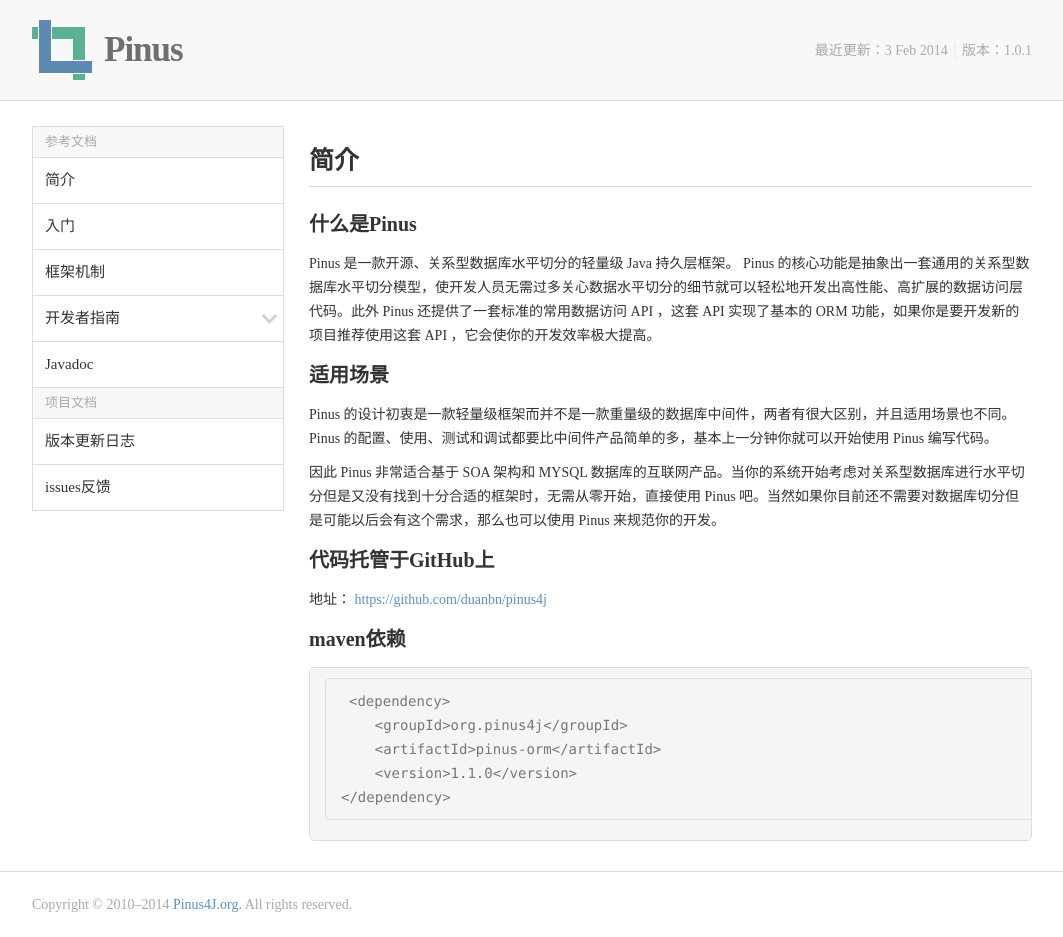
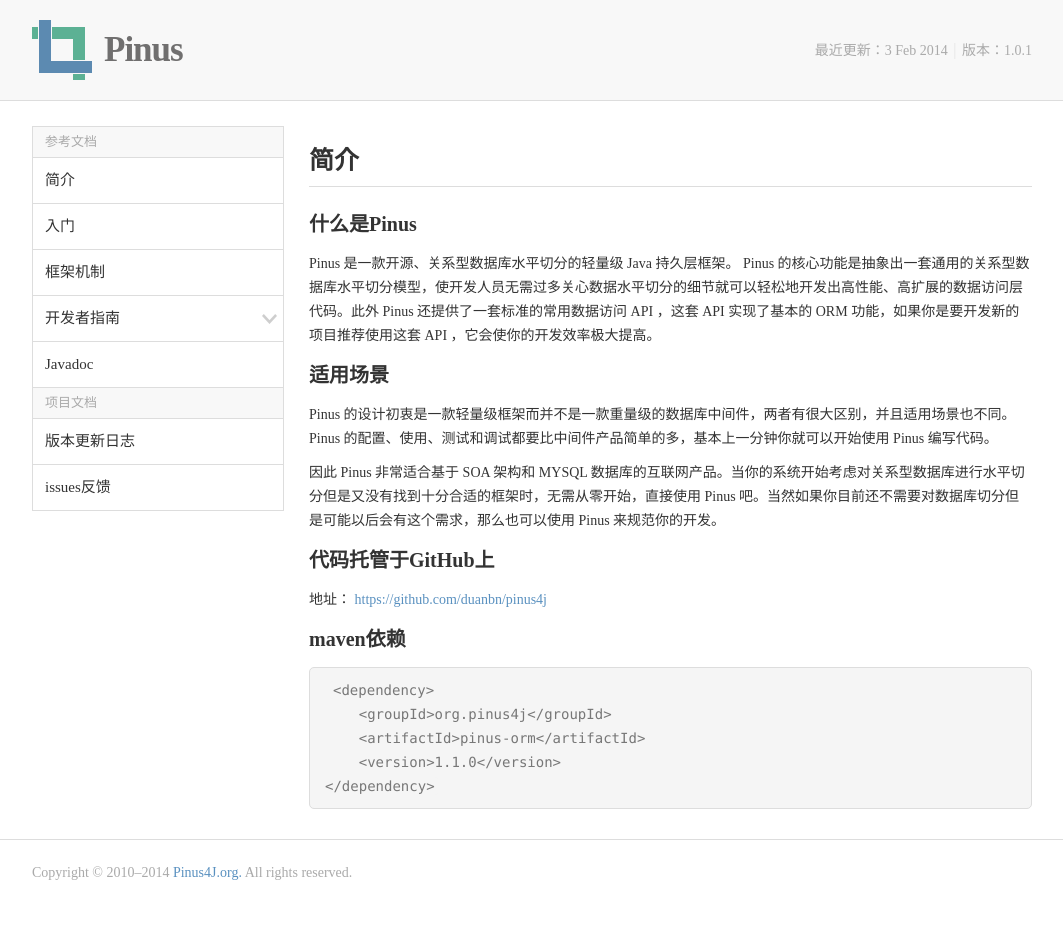
Before and after one commit to duanbn/pinus4j, a Jekyll site: the page built from _posts/2015-02-12-brief.md, in a window 1280 px wide. Shown: the whole page, without its empty margins (108-1171 px from the left). Built offline with Jekyll 4.4.1, drawn with Linux system fonts in a browser that asks for light colours; after the commit the page ends 905 px from its top, so only the background shows below that.

Commit message:
Update 2015-02-12-brief.md

````diff
--- a/_posts/2015-02-12-brief.md
+++ b/_posts/2015-02-12-brief.md
@@ -18,10 +18,10 @@ Pinus 的设计初衷是一款轻量级框架而并不是一款重量级的数
 
 ## maven依赖
 
-```
+{%highlight xml%}
 <dependency>
     <groupId>org.pinus4j</groupId>
     <artifactId>pinus-orm</artifactId>
     <version>1.1.0</version>
 </dependency>
-```
+{%endhighlight%}
````
